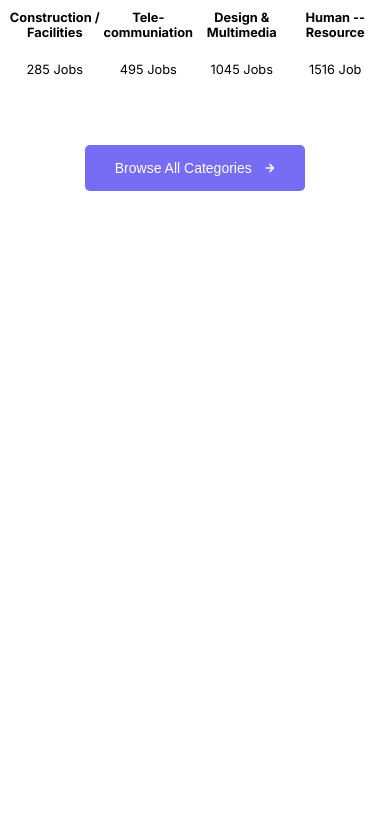
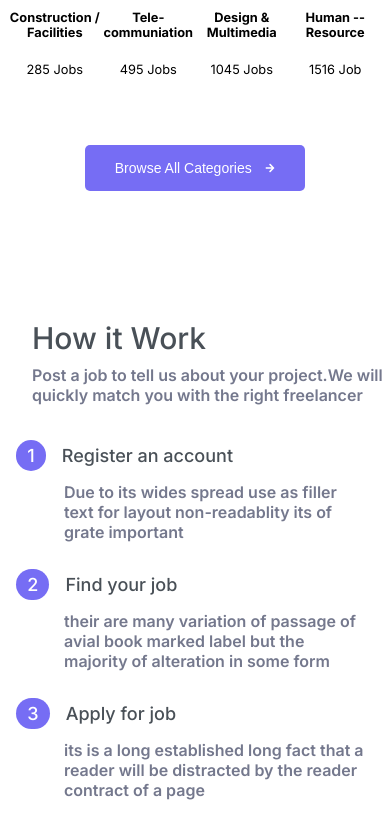
Before and after one commit to mawaisismail/codeHire-web-app-dev, a Next.js app: page / in a window 390 px wide. Shown: the part 1123-1961 px from the top of the page. Before the commit the page ends 1418 px from the top, so only its background shows below. Built offline with nearby package versions, Linux system fonts and the light colour scheme.

Commit message:
JobWork page Responsive

```diff
--- a/src/components/HearoSection/HeroSection.module.scss
+++ b/src/components/HearoSection/HeroSection.module.scss
@@ -65,6 +65,7 @@
       width: 100%;
     }
   }
+
   @media (max-width: 1024px) {
     .HeroContent {
       width: 50vw;
--- a/src/components/JobWork/JobWork.module.scss
+++ b/src/components/JobWork/JobWork.module.scss
@@ -2,17 +2,15 @@
 @import "/styles/variables";
 
 .JobWorkMain {
-  margin: 4rem 2rem;
+  margin: 0 2rem;
+  height: 100vh;
   @include mixins.flex(space-between, normal);
-  @media (max-width: 1100px) {
-    flex-direction: column-reverse;
-    margin: 1rem 0;
-  }
   .JobWorkContent {
-    margin-top: -2rem;
-    padding-left: 3rem;
+    width: 50%;
+    font-weight: 600;
+    padding: 0 0 0 1rem;
     .JobWorkHeading {
-      padding: 0 0 0.5rem 0;
+      padding: 2rem 0 0.5rem 0;
       h2 {
         color: #495057;
         font-weight: 500;
@@ -39,62 +37,66 @@
       }
       p {
         color: #74788d;
-        margin-left: 3.4rem;
+        margin-left: 3rem;
       }
     }
   }
-
   .JobWorkLogo {
-    background: url("/static/images/workjob.png") no-repeat center
-      center/contain;
-    min-width: 630px;
-    height: 480px;
-    max-height: 550px;
-    min-height: 340px;
-    @media (max-width: 1100px) {
-      min-width: 90%;
-      height: 250px;
+    width: 60vw;
+    .img {
+      background: url("/static/images/workjob.png") no-repeat right/contain;
+      height: 80%;
+      width: 100%;
+    }
+  }
+  @media (max-width: 1024px) {
+    margin: 0 1.5rem;
+    .JobWorkContent {
+      width: 55vw;
+      padding: 0;
+      .JobWorkHeading {
+        padding: 0 0 0.5rem 0;
+      }
+    }
+    .JobWorkLogo {
+      width: 60vw;
+    }
+  }
+  @media (max-width: 768px) {
+    display: flex;
+    height: auto;
+    padding: 0;
+    flex-direction: column;
+    .JobWorkContent {
+      flex-direction: column;
+      justify-content: center;
+      text-align: justify-all;
+      width: 90vw;
+    }
+    .JobWorkLogo {
+      height: 0;
+      width: 0;
+    }
+  }
+  @media (max-width: 425px) {
+    .JobWorkContent {
+      width: 90vw;
+      padding: 0;
+      .JobWorkList {
+        margin-left: -1rem;
+        p{
+          padding-right: 1rem;
+        }}
+    }
+  }
+  @media (max-width: 320px) {
+    .JobWorkContent {
+      .JobWorkList {
+        margin-left: -1rem;
+        p{
+          padding-right: 1rem;
+        }
+      }
     }
   }
 }
-
-//@use "/styles/mixins";
-//@import "/styles/variables";
-//.main_container {
-//  display: flex;
-//  flex-wrap: wrap;
-//  padding: 4rem 5rem;
-//  .content {
-//    line-height: 10px;
-//    .heading {
-//      padding: 0 0 1rem 0;
-//      h2 {
-//        font-weight: 500;
-//        font-size: 2rem;
-//      }
-//    }
-//    .list {
-//      margin: 1rem 0 3rem;
-//      h2 {
-//        font-size: 1.5rem;
-//        font-weight: 500;
-//        span {
-//          background-color: #766df4;
-//          border-radius: 50px;
-//          padding: 0.3rem 0.7rem;
-//          color: white;
-//          margin-right: 1rem;
-//        }
-//      }
-//      p {
-//        margin-left: 3.4rem;
-//      }
-//    }
-//  }
-//  .logo {
-//    background: url("/../../../static/images/work.png") no-repeat center
-//      center/contain;
-//    min-width: 100%;
-//    min-height: 70%;
-//  }
-//}
--- a/src/components/JobWork/JobWork.tsx
+++ b/src/components/JobWork/JobWork.tsx
@@ -26,7 +26,9 @@ export const JobWork = () => {
             );
           })}
         </div>
-        <div className={styles.JobWorkLogo}></div>
+        <div className={styles.JobWorkLogo}>
+          <p className={styles.img}></p>
+        </div>
       </div>
     </div>
   );
--- a/src/pages/index.tsx
+++ b/src/pages/index.tsx
@@ -1,11 +1,11 @@
 // import { Client } from "@/components/Browse/Client";
 // import { NavComp } from "@/components/Nav_Com/NavComp";
-// import { JobWork } from "@/components/JobWork/JobWork";
 // import { Card } from "@/components/Card/Card";
 // import { Subscribe } from "@/components/Subscribe/Subscribe";
 // import { Footer } from "@/components/Footer/Footer";
 import { HeroSection } from "@/components/HearoSection/HeroSection";
 import { BrowserJob } from "@/components/BrowserJob/BrowserJob";
+import { JobWork } from "@/components/JobWork/JobWork";
 
 const Pages = () => {
   return (
@@ -13,7 +13,7 @@ const Pages = () => {
       <HeroSection />
       <BrowserJob />
       {/*<NavComp />*/}
-      {/*<JobWork />*/}
+      <JobWork />
       {/*<Client />*/}
       {/*<Card />*/}
       {/*<Subscribe />*/}
```
